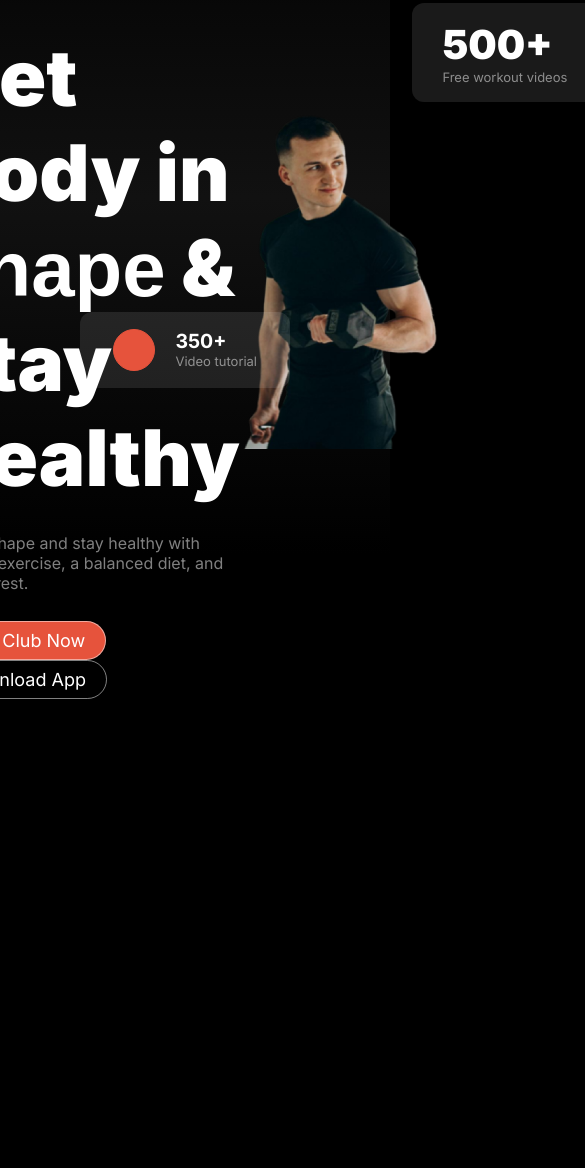
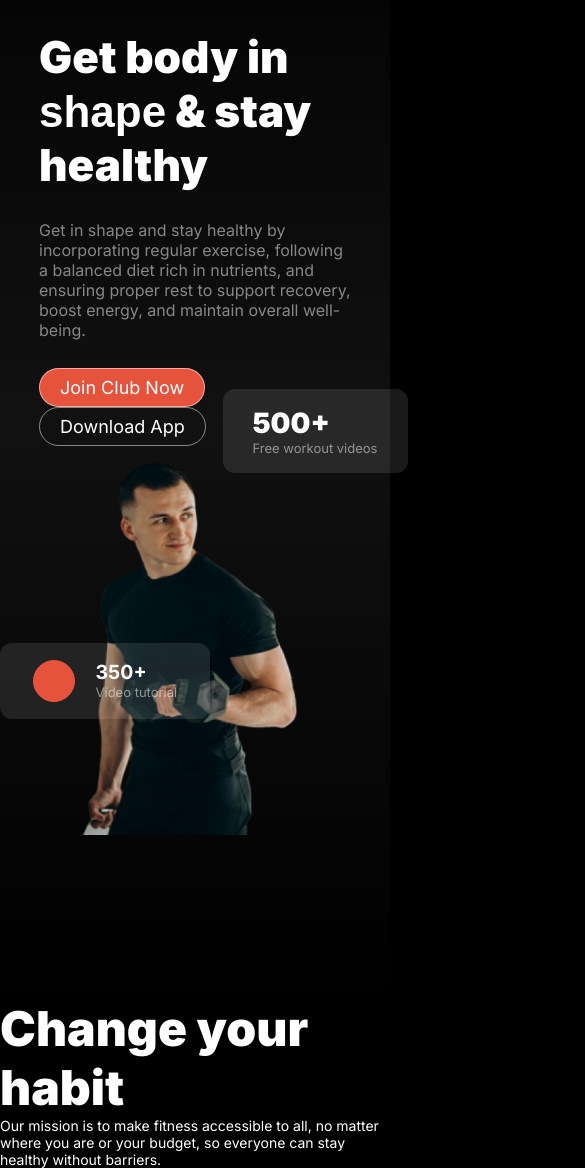
Before and after one commit to zabirarkam27/assignment_02_responsive_website, a plain HTML site: page index.html in a window 390 px wide. Shown: the part 160-1328 px from the top of the page, 585 px wide, since content can reach past the window. Before the commit the page ends 859 px from the top, so only its background shows below. Drawn offline with Linux system fonts and the light colour scheme; a web font is replaced by a local one.

Commit message:
header section done

```diff
--- a/index.html
+++ b/index.html
@@ -33,7 +33,7 @@
             <div class="banner-description">
                 <h1 class="banner-title white">Get body in <br><span id="shape-word">shape</span> & stay <br> healthy</h1>
                 <p class="banner-text white-opacity50">
-                    Get in shape and stay healthy with regular exercise, a balanced diet, and proper rest.
+                    Get in shape and stay healthy by incorporating regular exercise, following a balanced diet rich in nutrients, and ensuring proper rest to support recovery, boost energy, and maintain overall well-being.
                 </p>
                 <button class="btn-primary">Join Club Now</button>
                 <button class="btn-primary" id="btn">Download App</button>
@@ -55,7 +55,14 @@
         </section>
      </header>
      <main>
-
+        <!-- change your habit section starts -->
+        <section class="change-habit">
+            <div class="section-header">
+                <h3 class="section-title">Change your habit</h3>
+                <p class="section-detail">Our mission is to make fitness accessible to all, no matter where you are or your budget, so everyone can stay healthy without barriers.</p>
+            </div>
+            <div></div>
+        </section>
      </main>
      <footer>
 
--- a/styles/style.css
+++ b/styles/style.css
@@ -8,6 +8,7 @@
     margin: 0 auto;
     font-family: 'Inter', sans-serif;
     max-width: 1440px;
+    color: #FFF;
     /* background-color: #000000; */
 }
 
@@ -15,9 +16,9 @@
     background-color: #000000;
 }
 
-#banner-bg{
-    max-height: 715px;
-    height: 100%;
+header, #banner-bg {
+    /* max-height: 715px; */
+    max-height: 140vh;
     background: linear-gradient(to bottom, rgb(119, 119, 119, 0), rgb(17, 17, 17, 1), rgb(119, 119, 119, 0));
 }
 
@@ -114,9 +115,17 @@
     margin-top: 96px
 
 }
+.banner-description{
+    max-width: 599px;
+    width: 80%;
+}
 .banner-title{
     font-size: 4.875rem;
     font-weight: 900;
+}
+
+#shape-word{
+    font-family:'Miama', sans-serif;
 }
 
 .banner-text{
@@ -124,8 +133,9 @@
     font-size: 1rem;
 }
 
-#shape-word{
-    font-family:'Miama', sans-serif;
+.banner-img{
+    max-width: 320px;
+    width: 100%;
 }
 
 .banner-hero{
@@ -137,6 +147,7 @@
     font-size: 0.8125rem;
 
 }
+
 .banner-card-1{
     width: 125px;
     font-size: 0.8125rem;
@@ -161,19 +172,32 @@
     display: flex;
     gap: 15px;
 }
+
 #circle{
     height: 40px;
     width: 40px;
     background-color: #E6533C;
     border-radius: 50%;
     border: 1px solid #E6533C;
-
 }
 
 
 
-/* Responsive for small device */
+/* change your habit styles */
+.section-title{
+    font-size: 3rem;
+    font-weight:900;
+}
+.section-detail{
+    font-size: 0.875rem;
+    font-weight:400;
+}
+
+
+/* Responsive for small devices */
 @media screen and (max-width:576px) {
+
+    /* nav items */
     .nav-ul{
         display: none;
     }
@@ -181,4 +205,26 @@
     #nav-icon{
         display: block;
     }
+
+    /* banner items */
+    .banner{
+        display: block;
+    }
+    .banner-title{
+        font-size: 2.75rem;
+    }
+    .banner-img{
+        width: 60%;
+    }
+    .banner-card-1-heading{
+        font-size: 1.75rem;
+    }
+    .banner-card-1{
+        width: 125px;
+        translate: 120px -450px;
+        padding: 17px 30px;
+    }
+    .banner-card-2{
+        translate: -90px -280px;
+    }
 }
```
